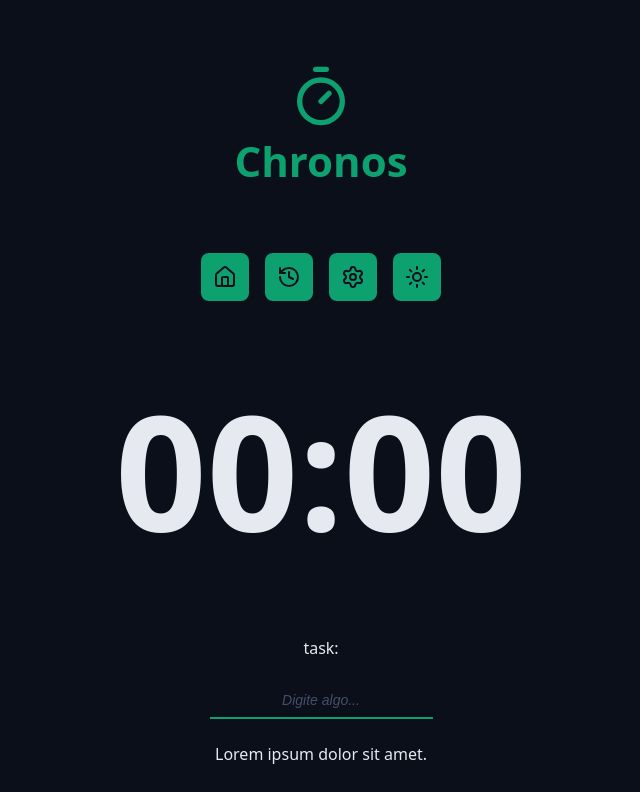
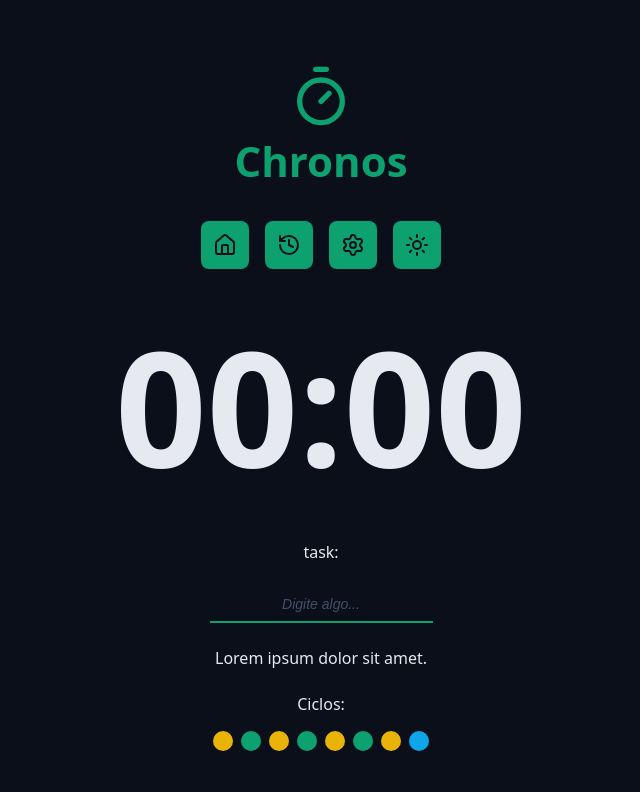
Before and after one commit to PedroVilelaPera/chronos-pomodoro, a React (Vite) app: page / in a window 1280 px wide. Shown: the top 792 px of the page, without its empty margins (319-959 px from the left). Built offline with nearby package versions, Linux system fonts and the light colour scheme.

Commit message:
refactor: melhora na estilização do componente container

```diff
--- a/src/components/Container/styles.module.css
+++ b/src/components/Container/styles.module.css
@@ -1,9 +1,12 @@
+.container-fluid {
+  max-width: auto;
+}
+
 .container {
   max-width: 98rem;
-
   margin: 0 auto;
 }
 
 .content {
-  padding: 3.2rem;
+  margin: 3.2rem;
 }
```
